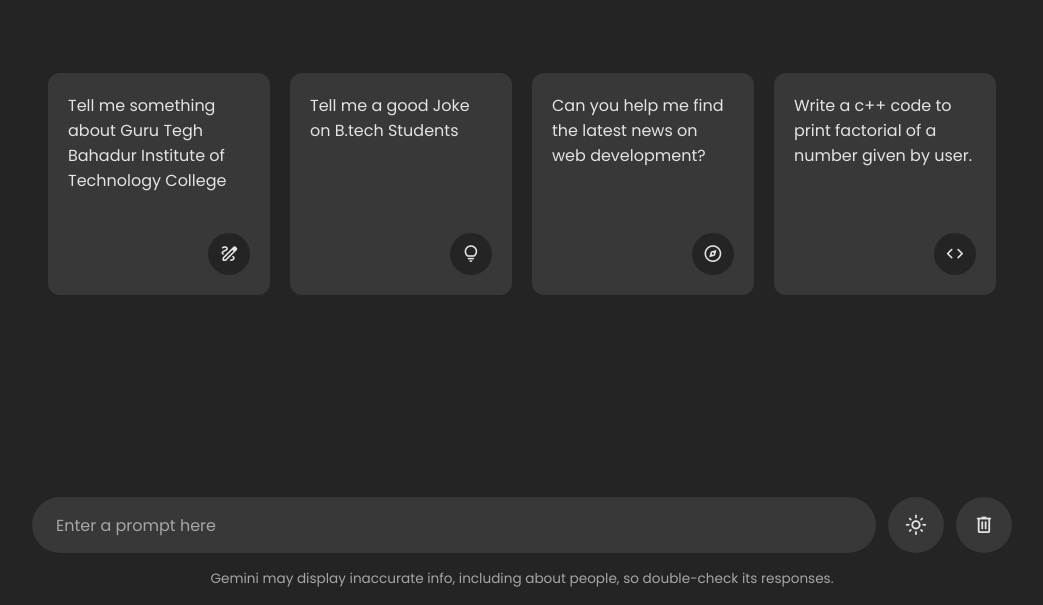
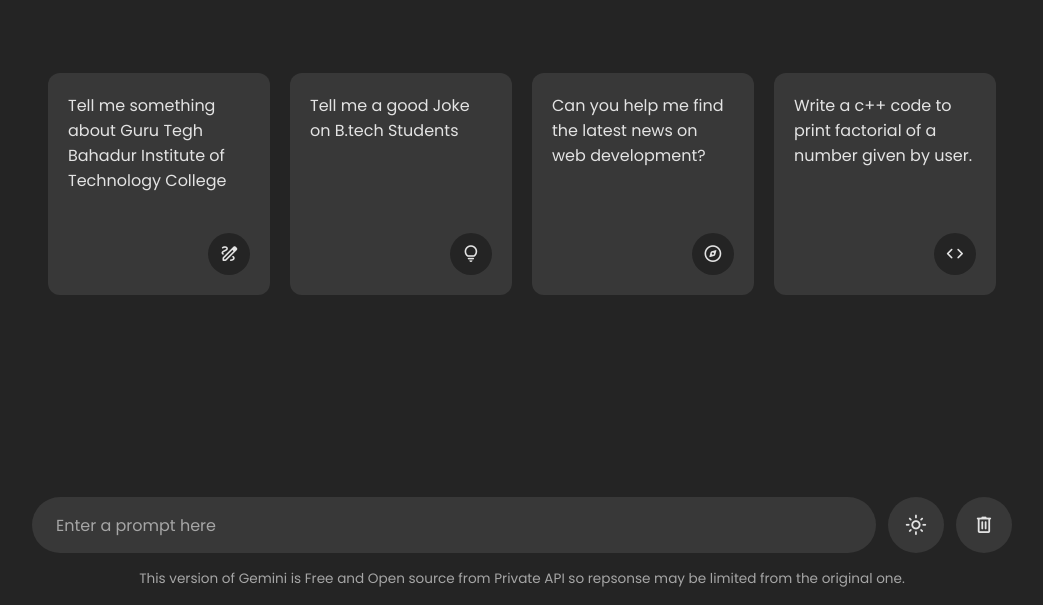
Before and after one commit to hariomgupta70427/Google-Gemini-Clone, a plain HTML site: page index.html in a window 1280 px wide. Shown: the part 195-800 px from the top of the page, without its empty margins (118-1161 px from the left). Drawn offline with nearby package versions, Linux system fonts and the light colour scheme.

Commit message:
minor changes

```diff
--- a/index.html
+++ b/index.html
@@ -7,6 +7,7 @@
   <!-- Linking Google Fonts For Icons -->
   <link rel="stylesheet" href="https://fonts.googleapis.com/css2?family=Material+Symbols+Rounded:opsz,wght,FILL,GRAD@24,400,0,0" />
   <link rel="stylesheet" href="style.css">
+  <link rel="icon" type="website favicon" href="/images/gemini logo.svg">
 </head>
 <body>
   <header class="header">
@@ -51,7 +52,7 @@
       </div>
     </form>
     <p class="disclaimer-text">
-      Gemini may display inaccurate info, including about people, so double-check its responses.
+      This version of Gemini is Free and Open source from Private API so repsonse may be limited from the original one.
     </p>
   </div>
 
```
Also changed, not shown: images/Screenshot 1 Dark.png (added), images/Screenshot 1 light.png (added), images/output 1.png (added).
